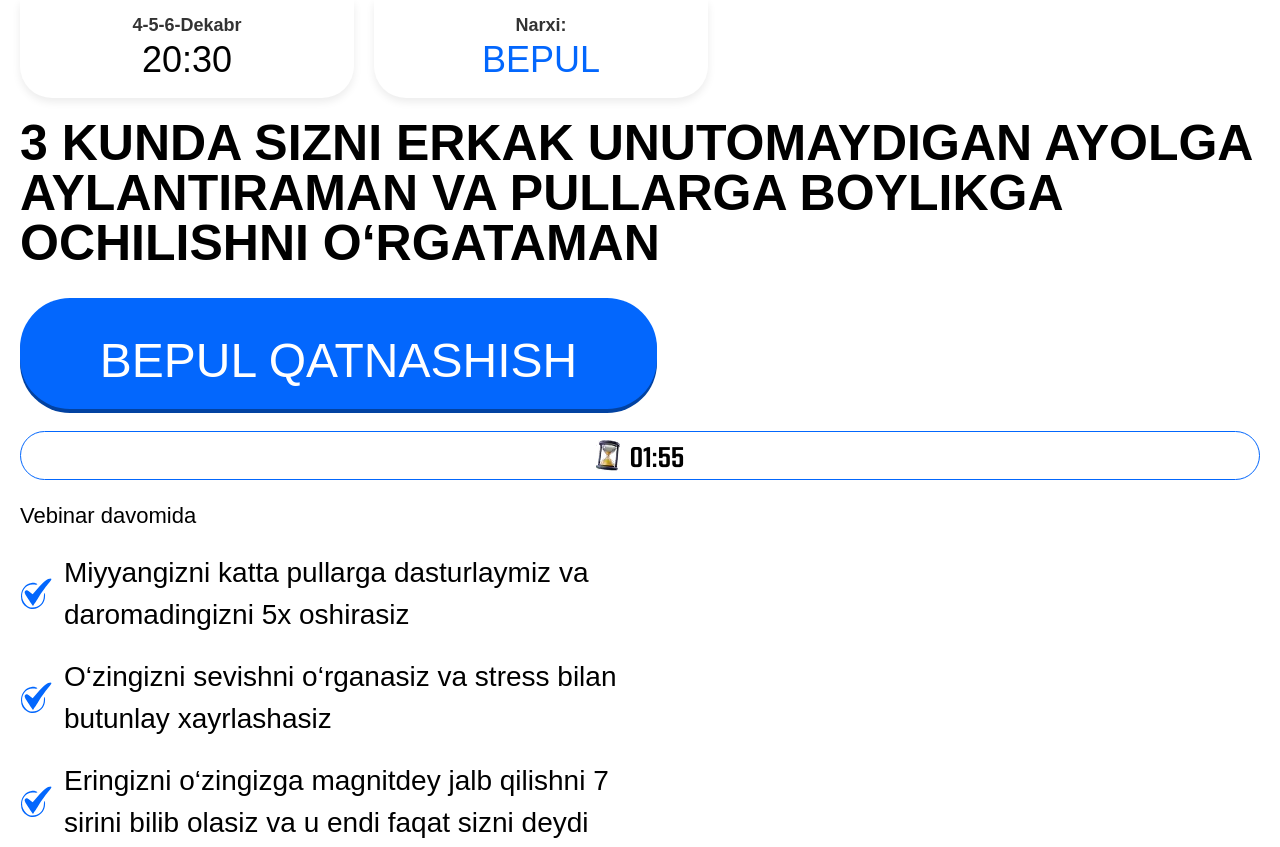
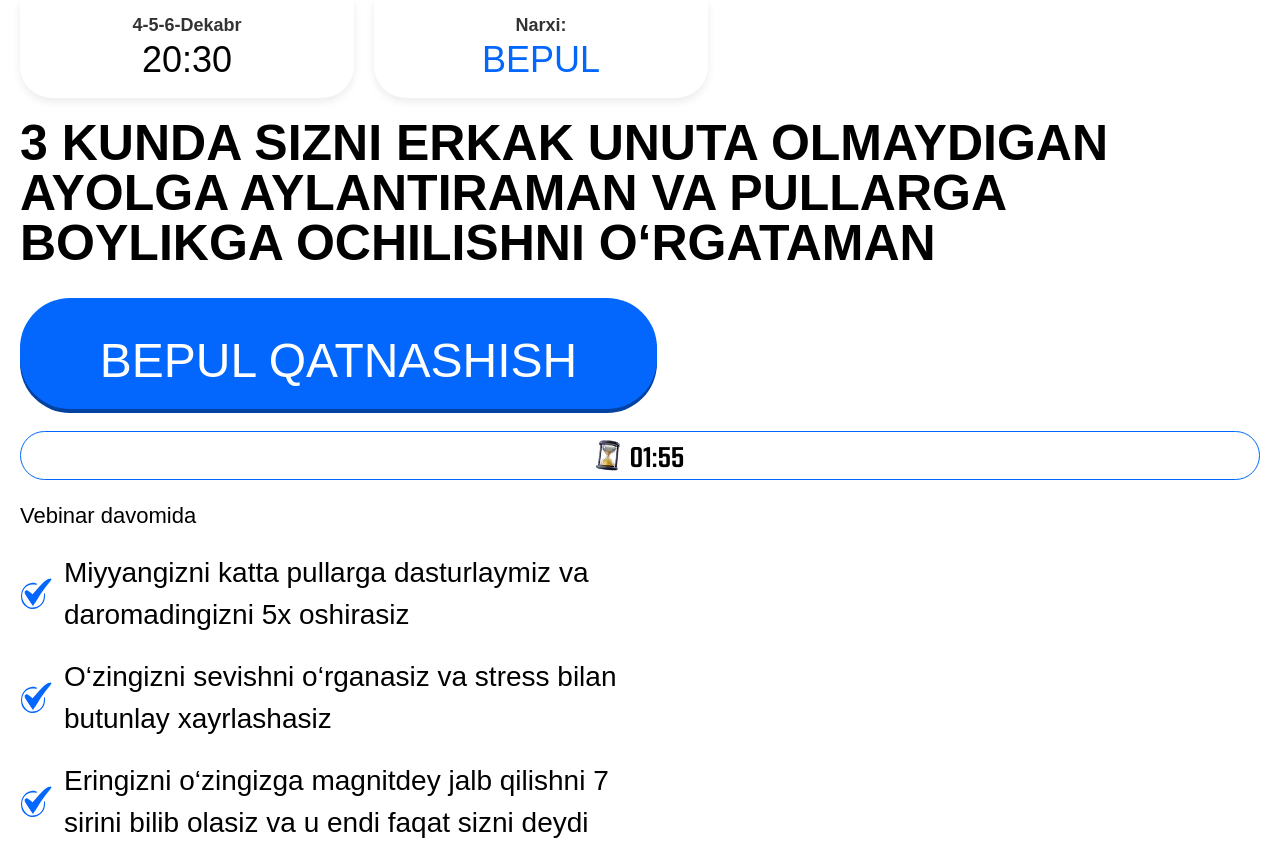
Before and after one commit to bexruz-cyber/abdullapsixolog, a plain HTML site: page index.html in a window 1280 px wide. Shown: the top 847 px of the page. Drawn offline with Linux system fonts and the light colour scheme.

Commit message:
Add files via upload

```diff
--- a/index.html
+++ b/index.html
@@ -469,7 +469,7 @@
       </div>
       <h1 class="homeTitle">
         3 KUNDA SIZNI ERKAK
-        UNUTOMAYDIGAN AYOLGA
+        UNUTA OLMAYDIGAN AYOLGA
         AYLANTIRAMAN VA PULLARGA
         BOYLIKGA OCHILISHNI
         O‘RGATAMAN
```
